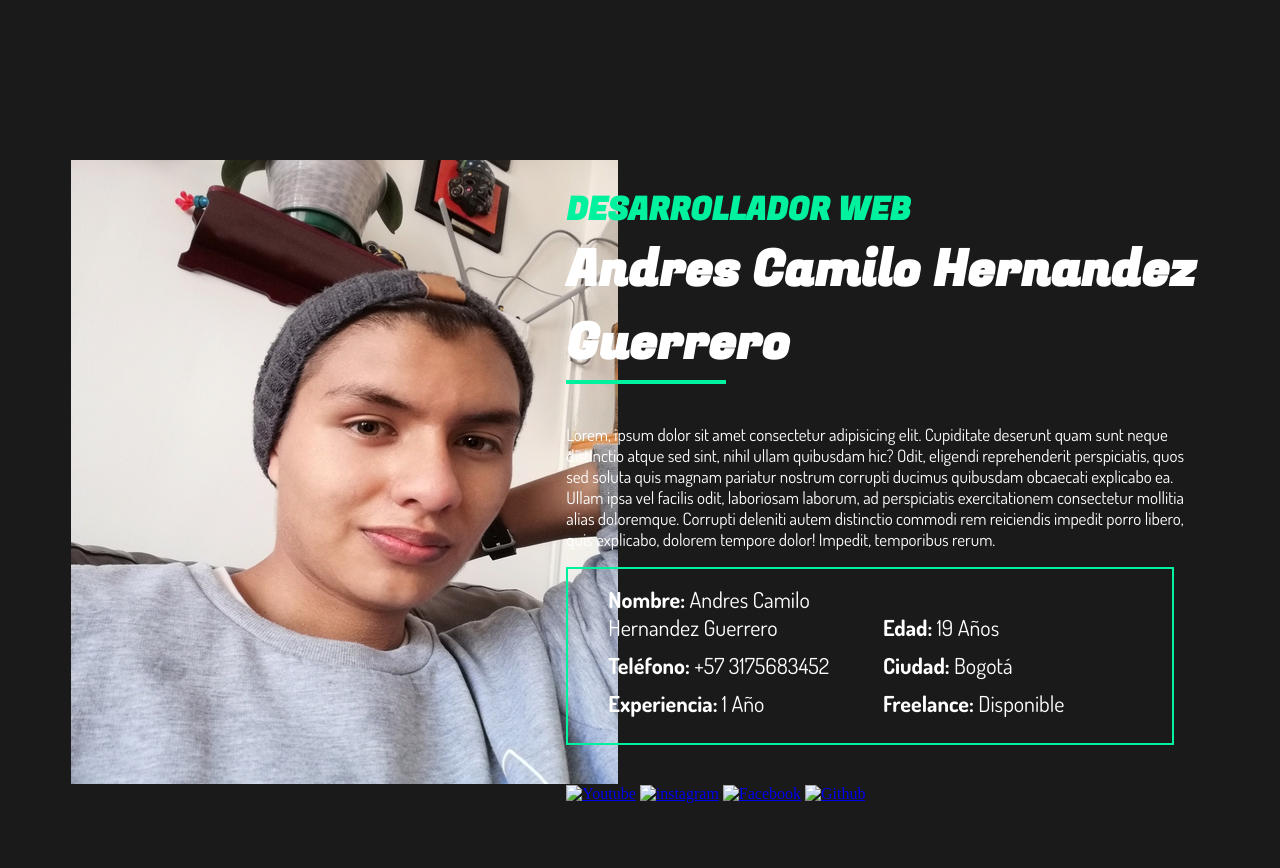
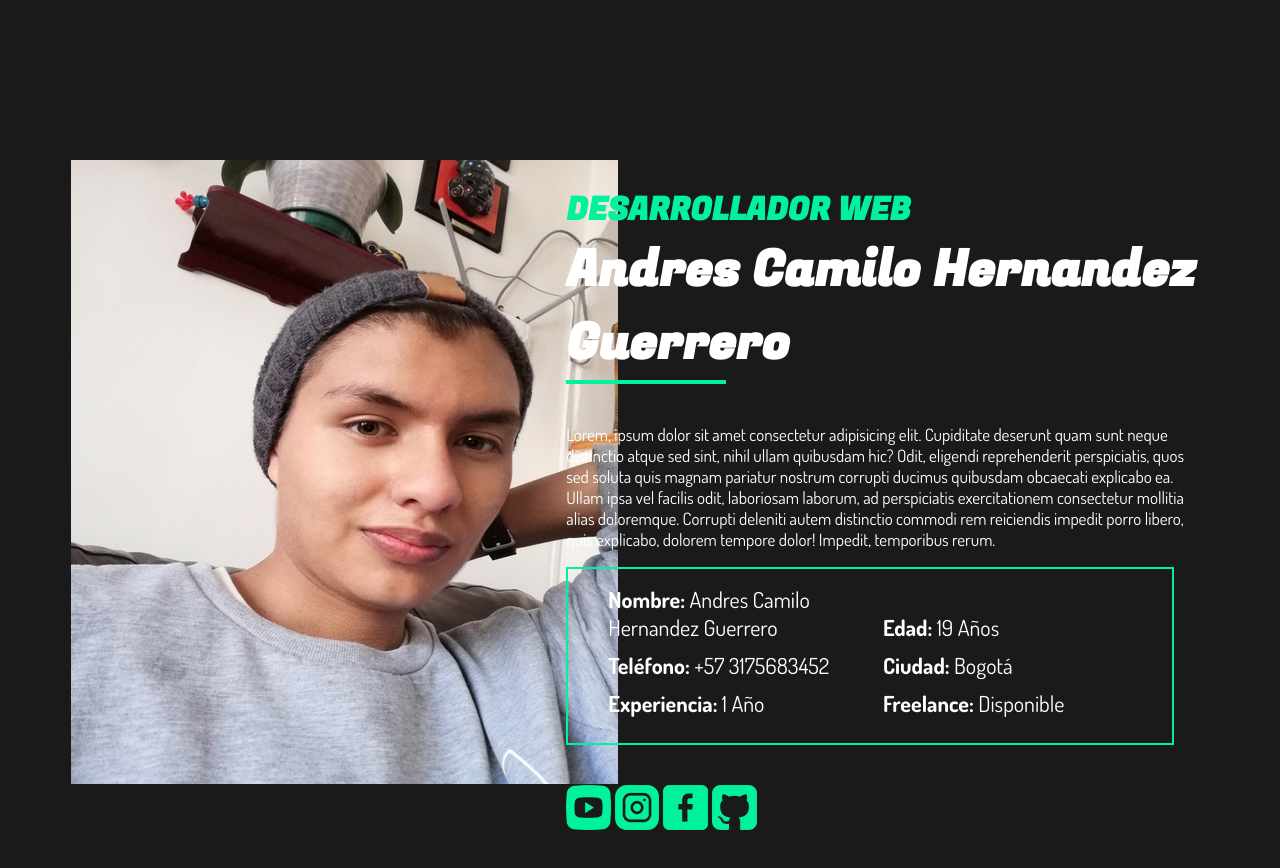
Before and after one commit to andreshg2003/portafolio, a plain HTML site: page index.html in a window 1280 px wide. Drawn offline with Linux system fonts and the light colour scheme.

Commit message:
Update index.html

```diff
--- a/index.html
+++ b/index.html
@@ -30,10 +30,10 @@
                     </ul>
                 </article>
                 <div id="redes"></div>
-                <a href="https://www.youtube.com/" target="_blank"><img src="IMG/youtube.png" alt="Youtube"></a>
-                <a href="https://www.instagram.com/" target="_blank"><img src="IMG/instagram.png" alt="instagram"></a>
-                <a href="https://www.facebook.com/" target="_blank"><img src="IMG/facebook.png" alt="Facebook"></a>
-                <a href="https://github.com/" target="_blank"><img src="IMG/github.png" alt="Github"></a>
+                <a href="https://www.youtube.com/" target="_blank"><img src="youtube.png" alt="Youtube"></a>
+                <a href="https://www.instagram.com/" target="_blank"><img src="instagram.png" alt="instagram"></a>
+                <a href="https://www.facebook.com/" target="_blank"><img src="facebook.png" alt="Facebook"></a>
+                <a href="https://github.com/" target="_blank"><img src="github.png" alt="Github"></a>
             </div>
         </div>
     </section>
```
